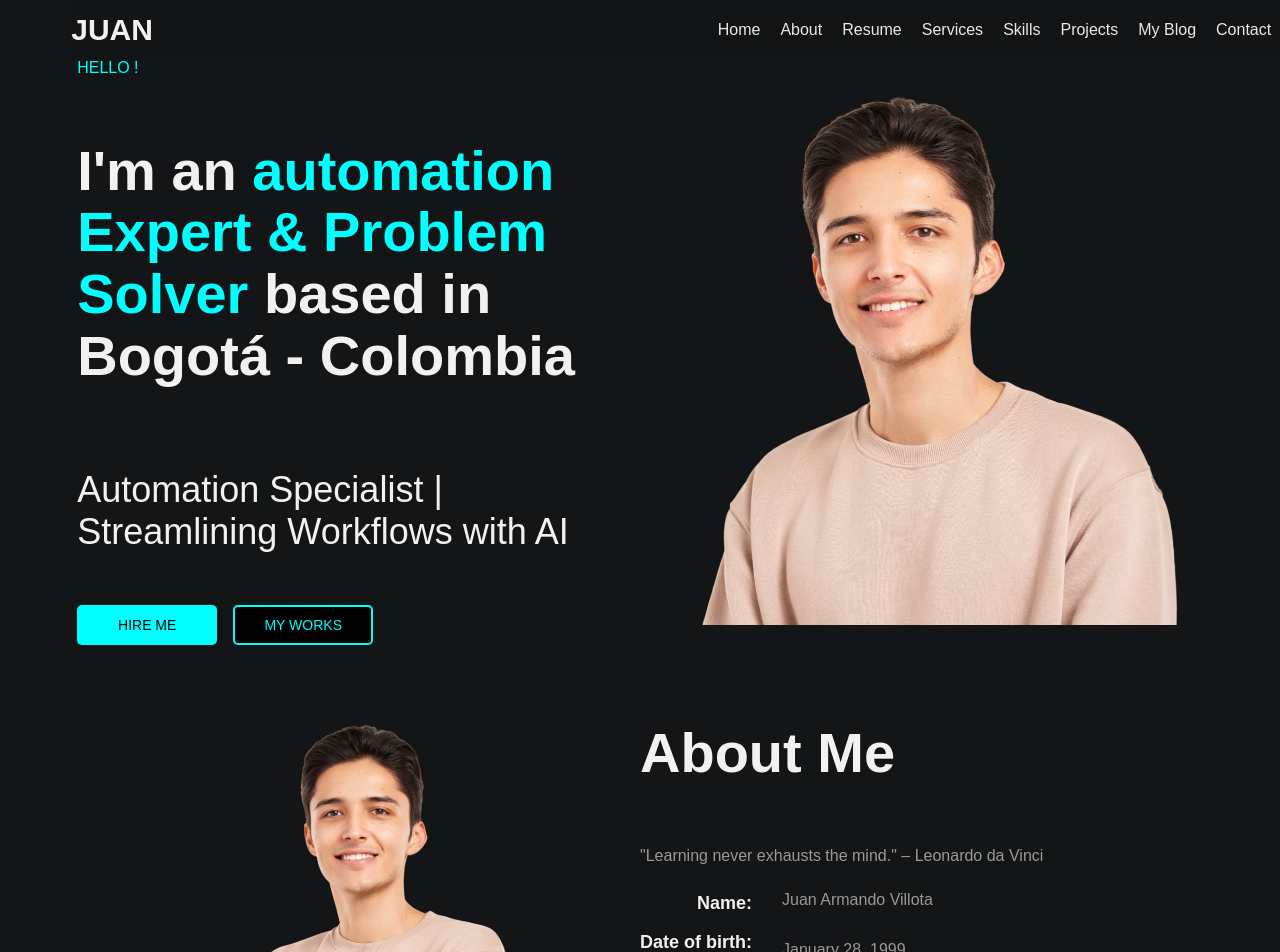
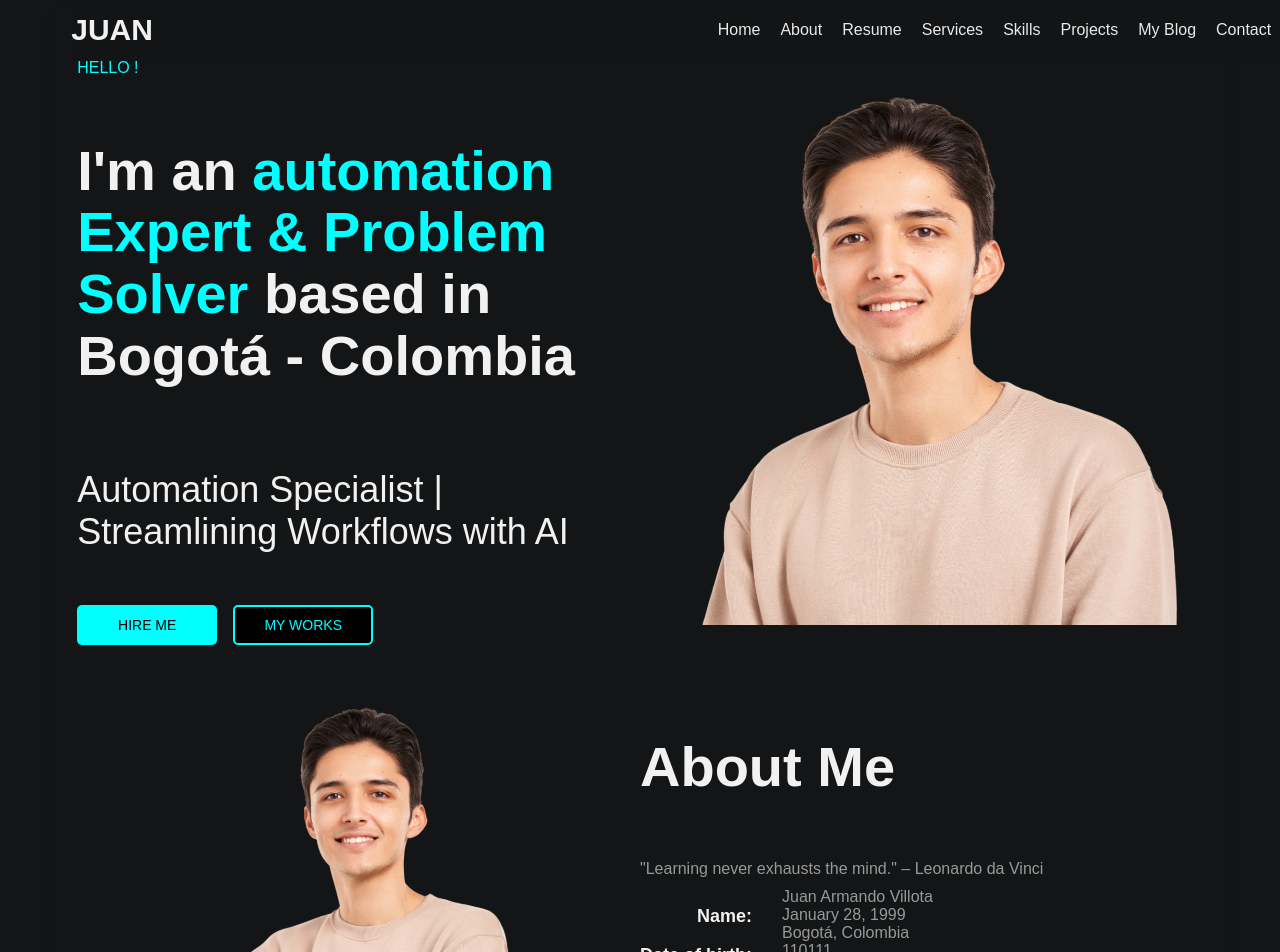
Before and after one commit to juanchovg1/mi-portafolio-frontend, a React (Vite) app: page / in a window 1280 px wide. Shown: the top 952 px of the page. Built offline with nearby package versions, Linux system fonts and the light colour scheme.

Commit message:
Refactor AboutMe styles: remove margin from paragraph elements for improved spacing

```diff
--- a/src/styles/components/AboutMe.css
+++ b/src/styles/components/AboutMe.css
@@ -118,6 +118,10 @@
     width: 100%; /* Ensure it takes full width */
     display: flex;
     flex-direction: column; /* Ensure it displays elements in a column */
+    p {
+        margin-top: 0;
+        margin-bottom: 0;
+    }
 }
 
 @media (max-width: 768px) {
```
